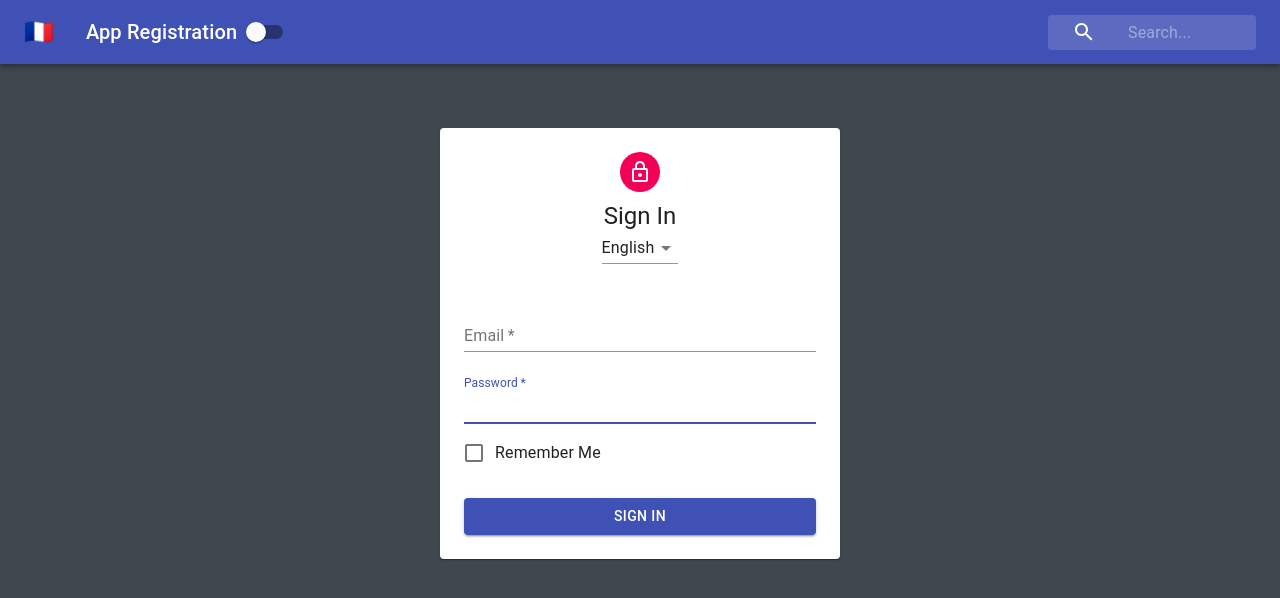
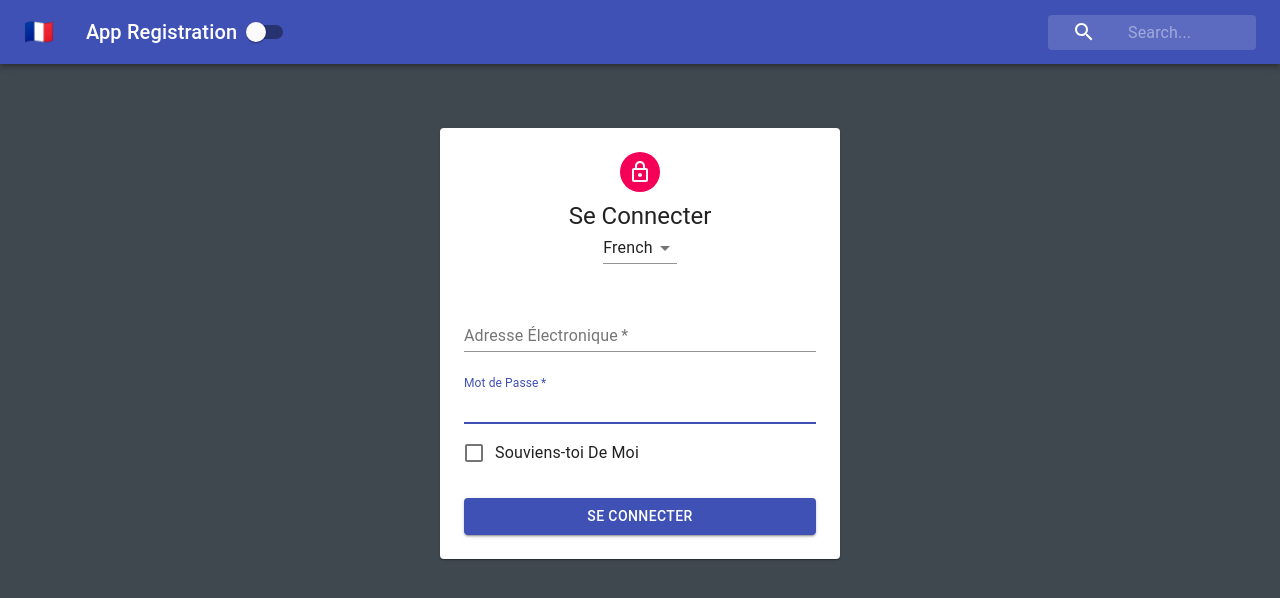
Before and after one commit to StephanYu/react-context-form, a React (Create React App) app: page / in a window 1280 px wide. Shown: the top 598 px of the page. Built offline with nearby package versions, Linux system fonts and the light colour scheme.

Commit message:
Add LanguageContext to dynamically change form fields

```diff
--- a/src/App.js
+++ b/src/App.js
@@ -1,5 +1,6 @@
 import React from "react";
 import { ThemeProvider } from "./contexts/ThemeContext";
+import { LanguageProvider } from "./contexts/LanguageContext";
 import PageContent from "./PageContent";
 import Navbar from "./Navbar";
 import Form from "./Form";
@@ -7,10 +8,12 @@ import Form from "./Form";
 function App() {
   return (
     <ThemeProvider>
-      <PageContent>
-        <Navbar />
-        <Form />
-      </PageContent>
+      <LanguageProvider>
+        <PageContent>
+          <Navbar />
+          <Form />
+        </PageContent>
+      </LanguageProvider>
     </ThemeProvider>
   );
 }
--- a/src/Form.js
+++ b/src/Form.js
@@ -13,34 +13,41 @@ import MenuItem from "@material-ui/core/MenuItem";
 import Select from "@material-ui/core/Select";
 import withStyles from "@material-ui/core/styles/withStyles";
 import styles from "./styles/FormStyles";
+import { LanguageContext } from "./contexts/LanguageContext";
+import formFields from "./FormHelper.js";
 
 class Form extends Component {
+  static contextType = LanguageContext;
+
   render() {
+    const { language, setLanguage } = this.context;
     const { classes } = this.props;
+    const { signIn, email, password, rememberMe } = formFields[language];
+
     return (
       <main className={classes.main}>
         <Paper className={classes.paper}>
           <Avatar className={classes.avatar}>
             <LockOutlinedIcon />
           </Avatar>
-          <Typography variant="h5">Sign In</Typography>
-          <Select value="english">
+          <Typography variant="h5">{signIn}</Typography>
+          <Select value={language} onChange={setLanguage}>
             <MenuItem value="english">English</MenuItem>
             <MenuItem value="french">French</MenuItem>
             <MenuItem value="spanish">Spanish</MenuItem>
           </Select>
           <form className={classes.form}>
             <FormControl margin="normal" required fullWidth>
-              <InputLabel htmlFor="email">Email</InputLabel>
+              <InputLabel htmlFor="email">{email}</InputLabel>
               <Input id="email" name="email" autoFocus />
             </FormControl>
             <FormControl margin="normal" required fullWidth>
-              <InputLabel htmlFor="password">Password</InputLabel>
+              <InputLabel htmlFor="password">{password}</InputLabel>
               <Input id="password" name="password" autoFocus />
             </FormControl>
             <FormControlLabel
               control={<Checkbox color="primary" />}
-              label="Remember Me"
+              label={rememberMe}
             />
             <Button
               variant="contained"
@@ -49,7 +56,7 @@ class Form extends Component {
               color="primary"
               className={classes.submit}
             >
-              Sign In
+              {signIn}
             </Button>
           </form>
         </Paper>
--- /dev/null
+++ b/src/FormHelper.js
@@ -0,0 +1,22 @@
+const formFields = {
+  english: {
+    signIn: "Sign In",
+    email: "Email Address",
+    password: "Password",
+    rememberMe: "Remember Me",
+  },
+  french: {
+    signIn: "Se Connecter",
+    email: "Adresse Électronique",
+    password: "Mot de Passe",
+    rememberMe: "Souviens-toi De Moi",
+  },
+  spanish: {
+    signIn: "Registrarse",
+    email: "Correo Electrónico",
+    password: "Contraseña",
+    rememberMe: "Recuérdame",
+  },
+};
+
+export default formFields;
--- a/src/Navbar.js
+++ b/src/Navbar.js
@@ -15,8 +15,8 @@ class Navbar extends Component {
 
   render() {
     const { isDarkTheme, toggleTheme } = this.context;
+    const { classes } = this.props;
 
-    const { classes } = this.props;
     return (
       <div className={classes.root}>
         <AppBar position="static" color={isDarkTheme ? "primary" : "default"}>
--- /dev/null
+++ b/src/contexts/LanguageContext.js
@@ -0,0 +1,26 @@
+import React, { Component, createContext } from "react";
+export const LanguageContext = createContext();
+
+export class LanguageProvider extends Component {
+  constructor() {
+    super();
+    this.state = {
+      language: "french",
+    };
+    this.setLanguage = this.setLanguage.bind(this);
+  }
+
+  setLanguage(e) {
+    this.setState({ language: e.target.value });
+  }
+
+  render() {
+    return (
+      <LanguageContext.Provider
+        value={{ ...this.state, setLanguage: this.setLanguage }}
+      >
+        {this.props.children}
+      </LanguageContext.Provider>
+    );
+  }
+}
```
